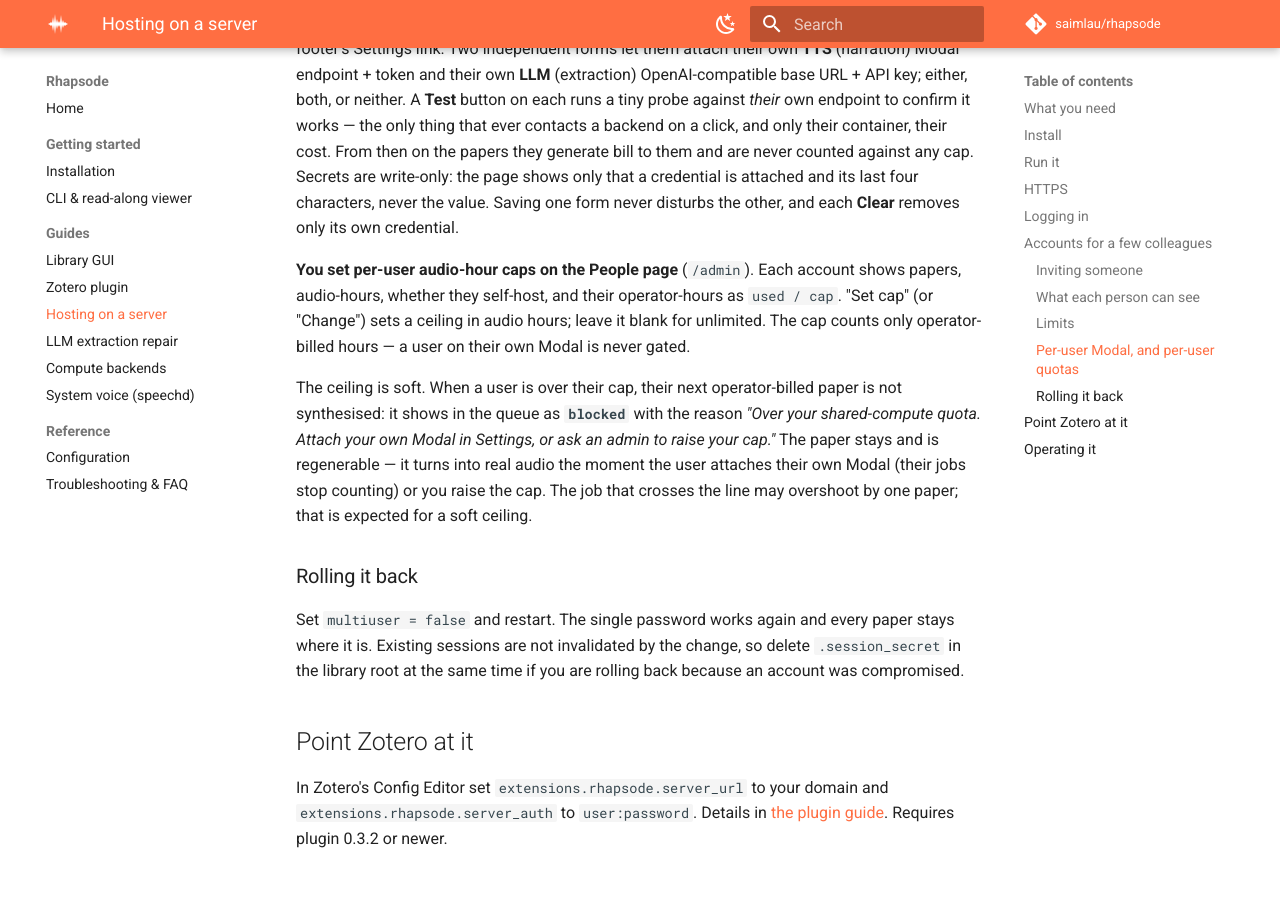
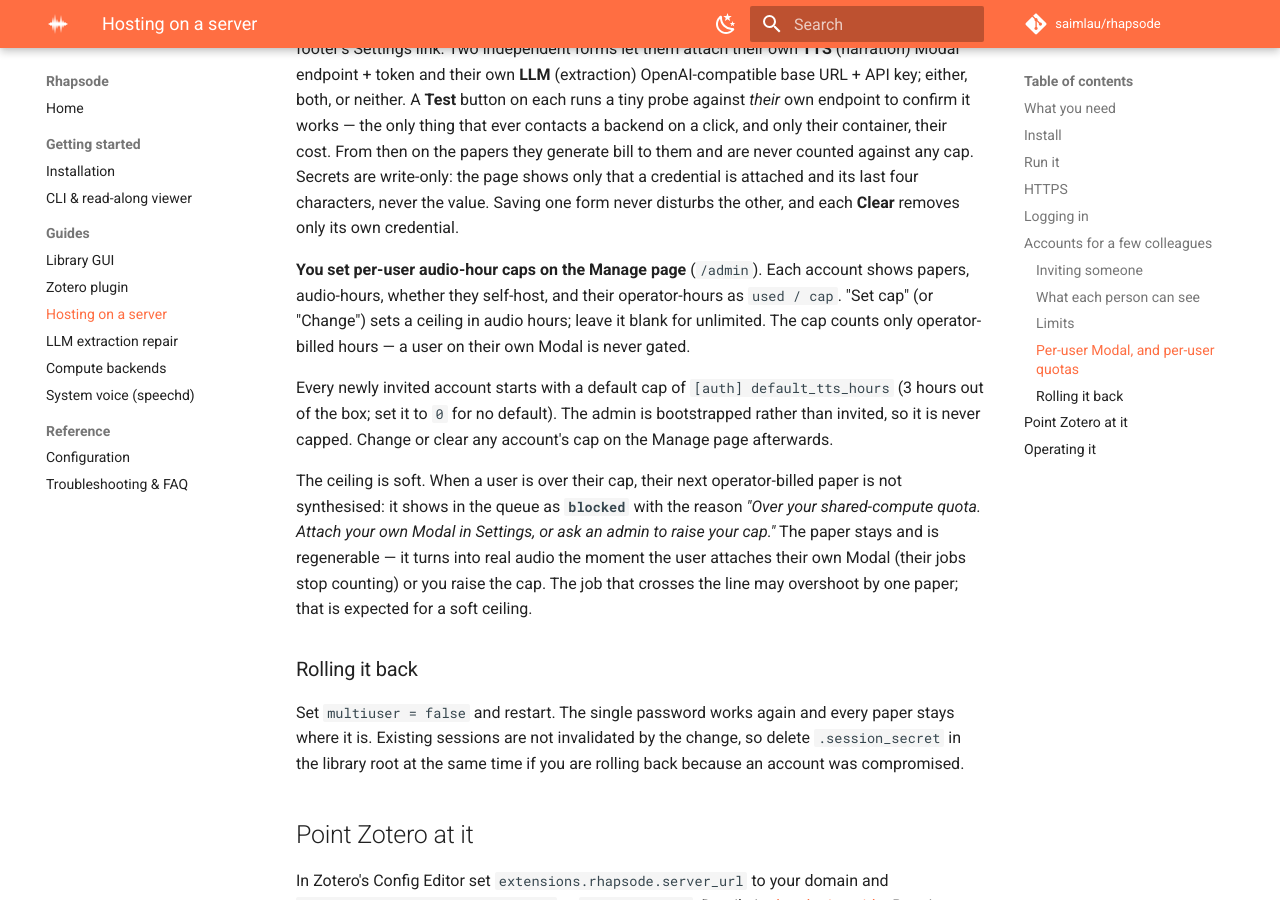
Before and after one commit to saimlau/rhapsode, an MkDocs documentation site: the page built from docs/hosting.md, in a window 1280 px wide and 900 px high, scrolled down 5789 px. Built offline with MkDocs 1.6.1 and Material for MkDocs 9.7.7, drawn with Linux system fonts in a browser that asks for light colours; comment, search, counter and statistics services are not loaded.

Commit message:
Default 3h cap for invited users; "Manage" nav on every page
- New invited accounts start with a default shared-compute cap of
  [auth] default_tts_hours (3.0 out of the box; 0 = no default). Applied on
  invite redemption; the admin is bootstrapped, not invited, so it stays
  uncapped. Configurable and changeable per user on the Manage page.
- Rename the "People" nav link to "Manage" (dashboard + admin pages).
- Add the admin-only "Manage" link to the Library header too (it was missing
  there) — library.html now checks /api/me and reveals it for admins.

Claude-Session: https://claude.ai/code/session_01KSvB4qgJQ9Z21bbRfDhjVj

```diff
--- a/admin.html
+++ b/admin.html
@@ -70,7 +70,7 @@ button.pri { font: 600 .8rem var(--sans); color: var(--desk); background: var(--
   <nav>
     <a href="/dashboard">Home</a>
     <a href="/">Library</a>
-    <a class="here" href="/admin">People</a>
+    <a class="here" href="/admin">Manage</a>
     <form method="post" action="/logout" style="display:inline">
       <button type="submit">Sign out</button>
     </form>
--- a/config.py
+++ b/config.py
@@ -36,7 +36,7 @@ DEFAULTS = {
             "window_chars": 100000,
             "api_provider": "", "api_key": "", "api_base_url": "",
             "cache": True, "cache_dir": ""},
-    "auth": {"password_hash": ""},
+    "auth": {"password_hash": "", "default_tts_hours": 3.0},
     "secrets": {"key": ""},
     "gui": {"port": 7717, "open": True, "idle_exit_min": 0},
     "grobid": {"enabled": True, "url": "http://127.0.0.1:8070",
--- a/dashboard.html
+++ b/dashboard.html
@@ -276,7 +276,7 @@ main { max-width: 68rem; margin: 0 auto;
   <nav>
     <a class="here" href="/dashboard">Home</a>
     <a href="/">Library</a>
-    <a id="peopleLink" href="/admin" hidden>People</a>
+    <a id="peopleLink" href="/admin" hidden>Manage</a>
     <form method="post" action="/logout" style="display:inline">
       <button type="submit">Sign out</button>
     </form>
--- a/docs/hosting.md
+++ b/docs/hosting.md
@@ -282,11 +282,16 @@ shows only that a credential is attached and its last four characters, never the
 value. Saving one form never disturbs the other, and each **Clear** removes only
 its own credential.
 
-**You set per-user audio-hour caps on the People page** (`/admin`). Each account
+**You set per-user audio-hour caps on the Manage page** (`/admin`). Each account
 shows papers, audio-hours, whether they self-host, and their operator-hours as
 `used / cap`. "Set cap" (or "Change") sets a ceiling in audio hours; leave it
 blank for unlimited. The cap counts only operator-billed hours — a user on their
 own Modal is never gated.
+
+Every newly invited account starts with a default cap of `[auth]
+default_tts_hours` (3 hours out of the box; set it to `0` for no default). The
+admin is bootstrapped rather than invited, so it is never capped. Change or
+clear any account's cap on the Manage page afterwards.
 
 The ceiling is soft. When a user is over their cap, their next operator-billed
 paper is not synthesised: it shows in the queue as **`blocked`** with the reason
--- a/library.html
+++ b/library.html
@@ -244,6 +244,7 @@ body { display: flex; flex-direction: column; background: var(--desk);
   <nav>
     <a href="/dashboard">Home</a>
     <a class="here" href="/">Library</a>
+    <a id="manageLink" href="/admin" hidden>Manage</a>
     <form method="post" action="/logout" style="display:inline">
       <button class="out" type="submit">Sign out</button>
     </form>
@@ -939,6 +940,10 @@ function apply(snap) {
   dragId = null;
   render();
 }
+// show the admin-only "Manage" link if this account is an admin
+fetch("/api/me").then(r => r.ok ? r.json() : null)
+  .then(m => { if (m && m.admin) $("manageLink").hidden = false; })
+  .catch(() => {});
 const es = new EventSource("/api/events");
 es.onmessage = e => apply(JSON.parse(e.data));
 fetch("/api/library").then(r => r.json()).then(snap => {
--- a/server.py
+++ b/server.py
@@ -758,6 +758,12 @@ def create_app(lib, worker, auth_cfg=None, users=None, secret_key=None):
         except ValueError as e:
             return Response(status_code=303, headers={
                 "Location": f"/join/{token}?bad={quote(str(e))}"})
+        # give a new account the default shared-compute cap (admins, who are
+        # bootstrapped rather than invited, stay uncapped); the admin can raise
+        # or clear it per user on the Manage page
+        cap = auth_cfg.get("default_tts_hours")
+        if cap:
+            users.set_quota(who, "tts_hours", float(cap))
         return _login_cookie(
             Response(status_code=303, headers={"Location": "/dashboard"}), who)
 
```
Also changed, not shown: 1 other file.
